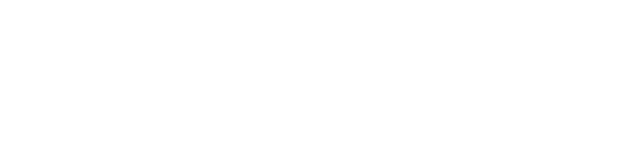
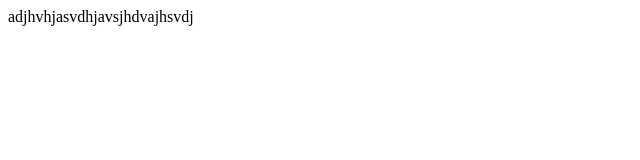
Before and after one commit to vaibhav-495/Cricket_Repo, a plain HTML site: page index.html in a window 1280 px wide. Shown: the whole page, without its empty margins (0-640 px from the left). Drawn offline with Linux system fonts and the light colour scheme.

Commit message:
Ajay 1 st

```diff
--- a/index.html
+++ b/index.html
@@ -3,5 +3,6 @@
 <title>Cricket</title>
 </head>
 <body>
+adjhvhjasvdhjavsjhdvajhsvdj
 </body>
 </html>
```
